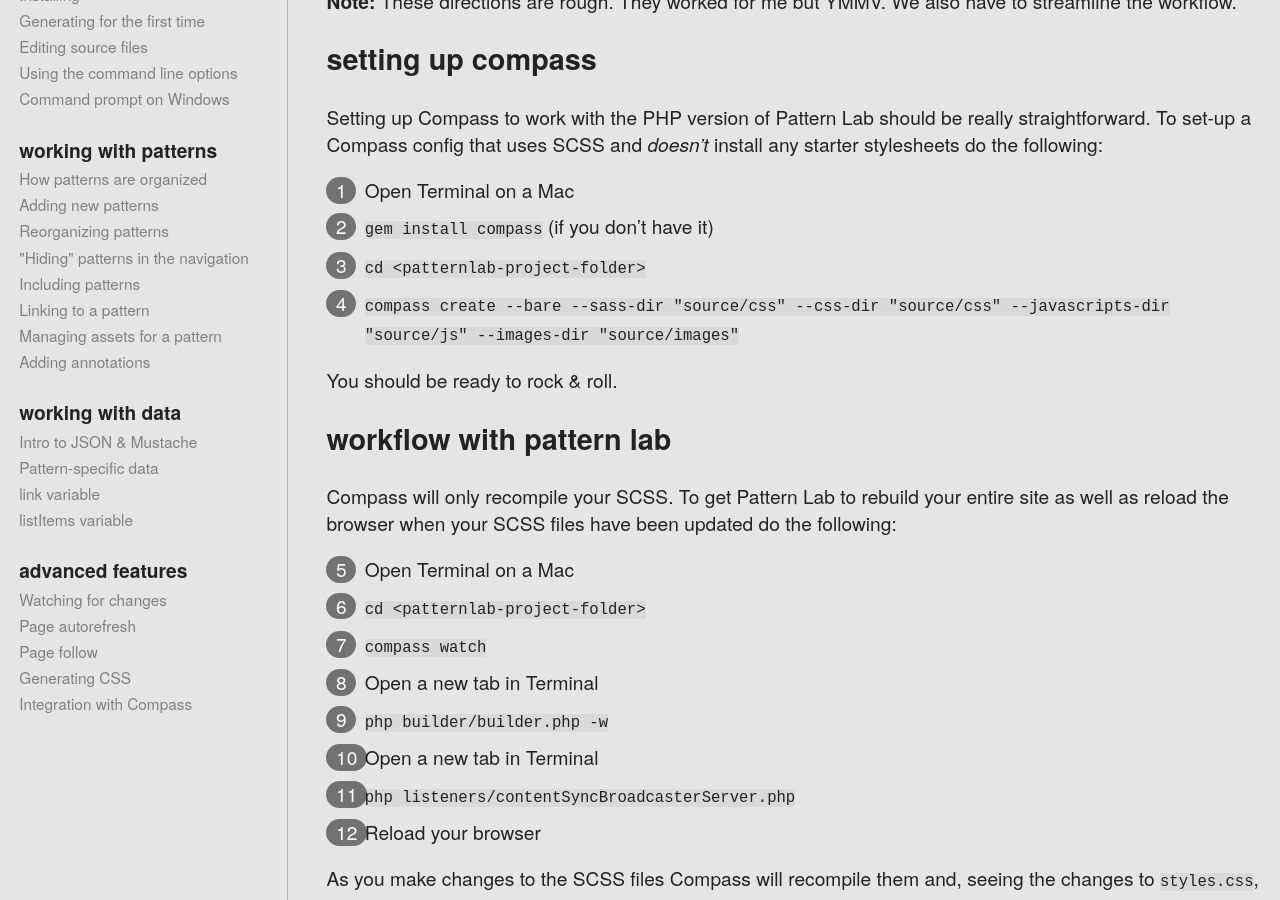
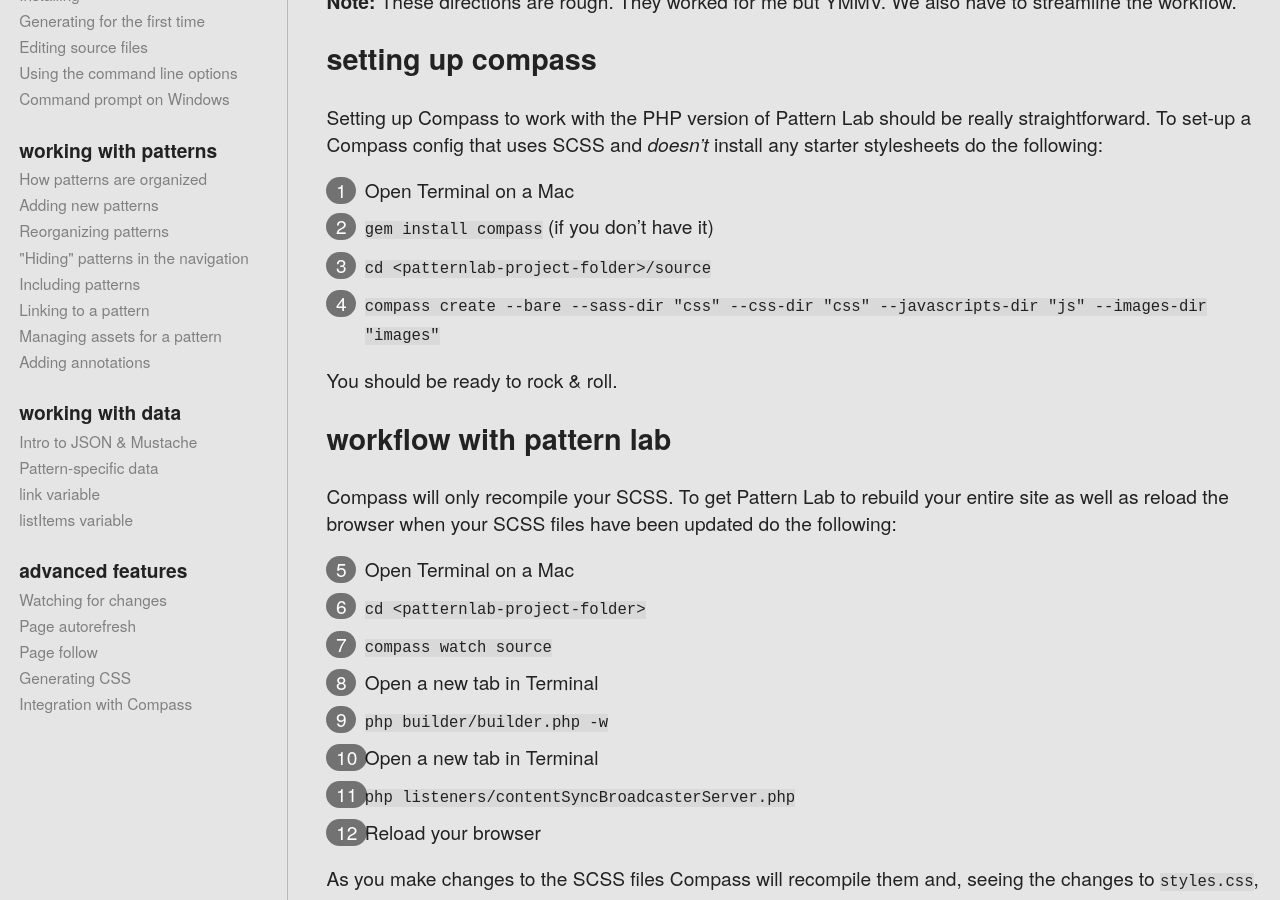
Before and after one commit to pattern-lab/website, a Jekyll site: the page built from patternlabsite/docs/advanced-integration-with-compass.md, in a window 1280 px wide and 900 px high, scrolled down 281 px. Built offline with Jekyll 4.4.1, drawn with Linux system fonts in a browser that asks for light colours; Markdown is read by kramdown in place of the engine named in the settings; comment, search, counter and statistics services are not loaded.

Commit message:
Move config.rb to source/

```diff
--- a/patternlabsite/docs/advanced-integration-with-compass.md
+++ b/patternlabsite/docs/advanced-integration-with-compass.md
@@ -13,8 +13,8 @@
 
 1. Open Terminal on a Mac
 2. `gem install compass` (if you don't have it)
-3. `cd <patternlab-project-folder>`
-4. `compass create --bare --sass-dir "source/css" --css-dir "source/css" --javascripts-dir "source/js" --images-dir "source/images"`
+3. `cd <patternlab-project-folder>/source`
+4. `compass create --bare --sass-dir "css" --css-dir "css" --javascripts-dir "js" --images-dir "images"`
 
 You should be ready to rock & roll.
 
```
Also changed, not shown: other parts of patternlabsite/docs/advanced-integration-with-compass.md (+1 -1 lines).
